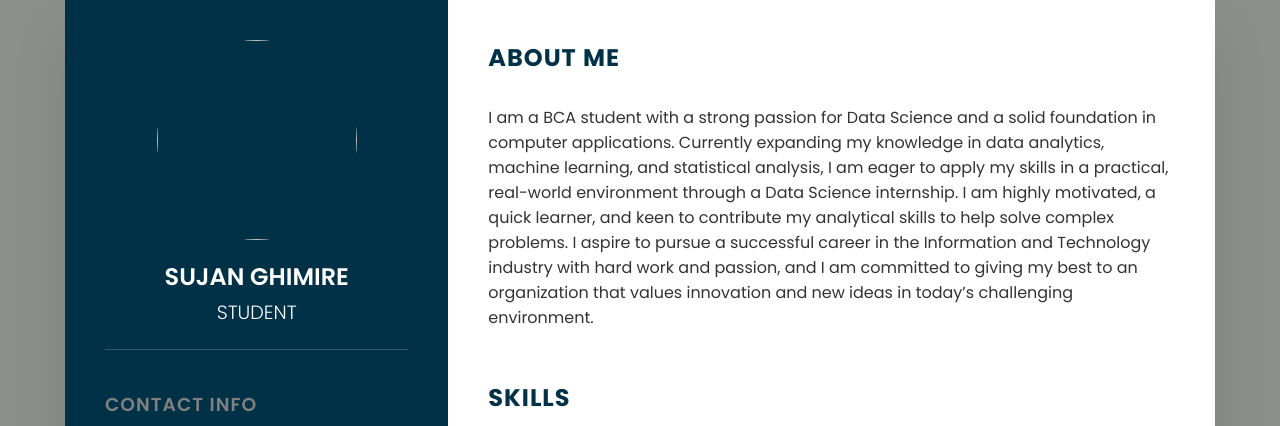
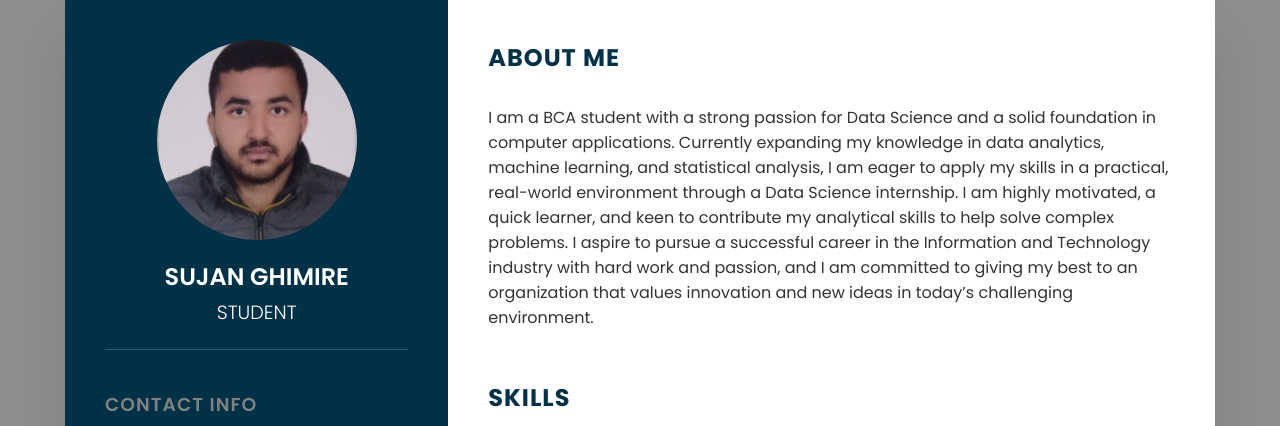
Before and after one commit to Sujan-321/MyResume, a plain HTML site: page index.html in a window 1280 px wide. Shown: the top 426 px of the page. Drawn offline with Linux system fonts and the light colour scheme.

Commit message:
adding the profile image directory

```diff
--- a/index.html
+++ b/index.html
@@ -14,7 +14,7 @@
         <div class="left_side">
             <div class="profileText">
                 <div class="imgBx">
-                    <img src="profilePic.jpg" height="200" >
+                    <img src="img/profilePic.jpg" height="200" >
                 </div>
                 <!-- <h2>SUJAN GHIMIRE <br> <span> FULL-STACK DEVELOPER</span></h2> -->
                 <h2>SUJAN GHIMIRE <br> <span> STUDENT</span></h2>
```
